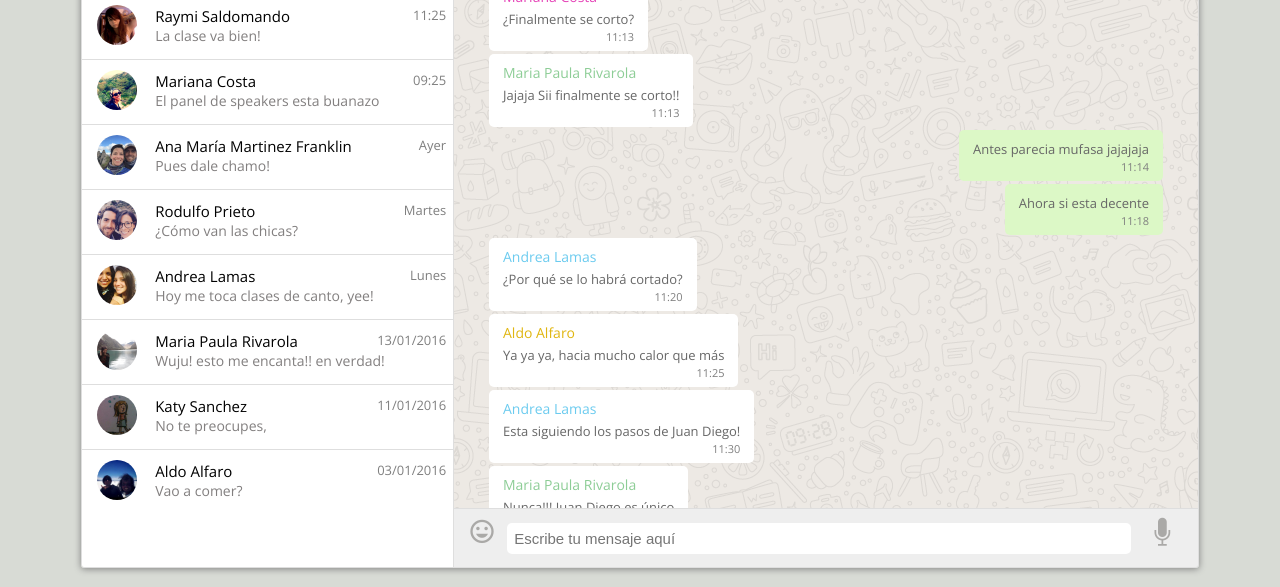
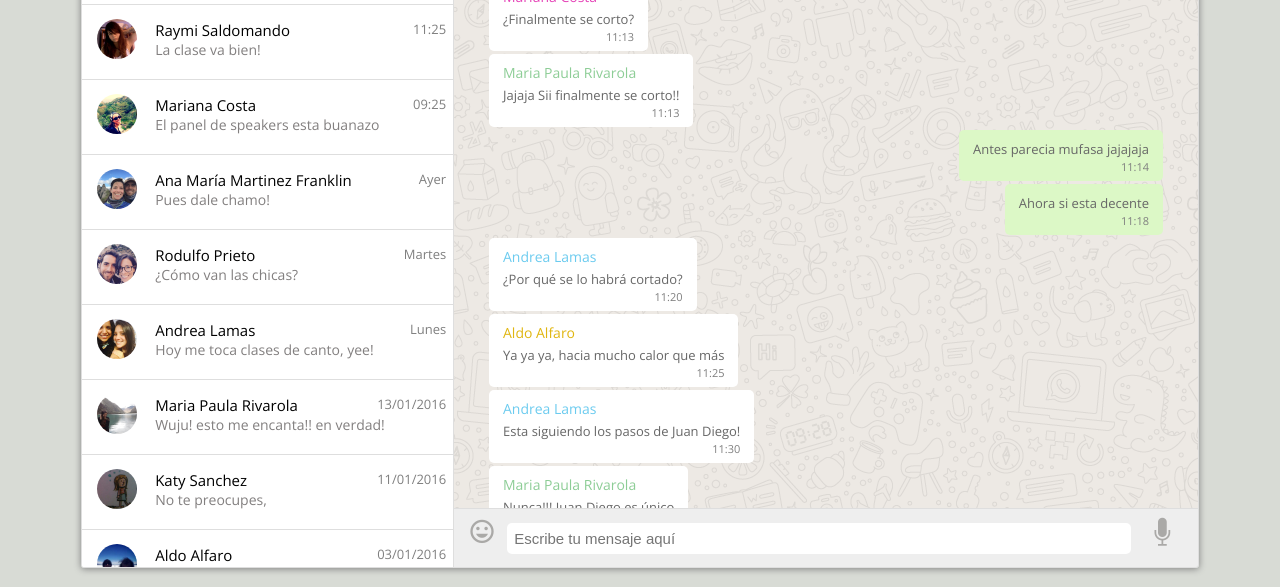
Before and after one commit to emilyvivancocuba/whatsapp-web, a plain HTML site: page index.html in a window 1280 px wide. Shown: the part 213-800 px from the top of the page. Drawn offline with nearby package versions, Linux system fonts and the light colour scheme; files whose address does not match are found by name.

Commit message:
trabajo final mejorado

```diff
--- a/css/main.css
+++ b/css/main.css
@@ -165,9 +165,9 @@ img{
 }
 .contactos{
 	background-color: white;
-	padding: 10px 0px 10px 15px;
+	padding: 14px 0px 10px 15px;
 	border-top: 1px solid #DEDEDE;
-	height: 65px;
+	height: 75px;
 }
 .contact-zone{
 	height: calc(100vh - 162px);
```
